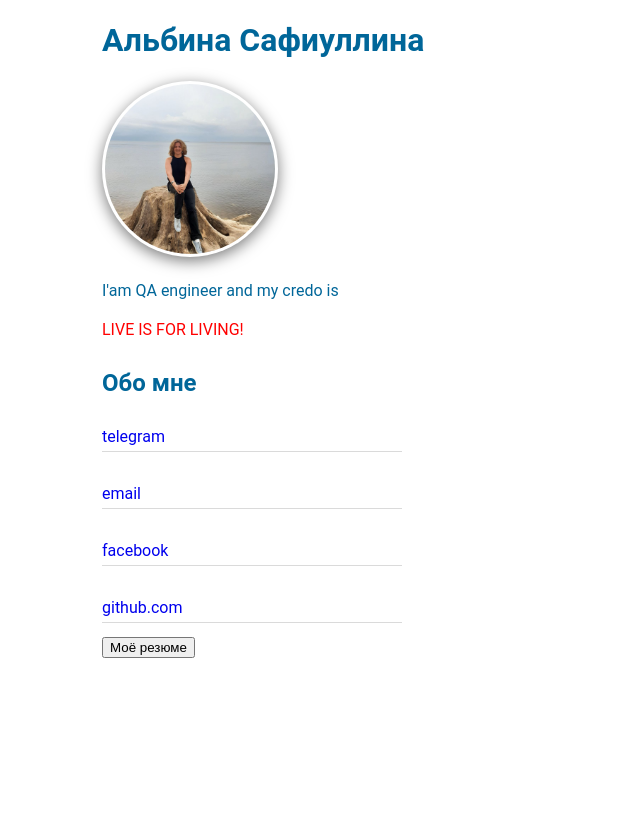
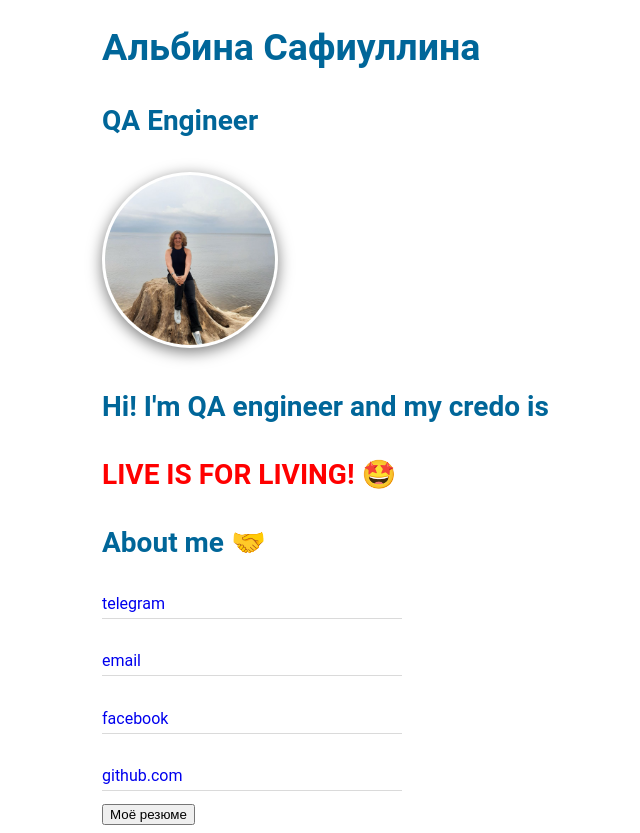
Before and after one commit to AlsinaSafi/CV, a plain HTML site: page index.html in a window 1280 px wide. Shown: the whole page, without its empty margins (18-658 px from the left). Before the commit the page ends 800 px from the top, so only its background shows below. Drawn offline with Linux system fonts and the light colour scheme.

Commit message:
Profession, Emodji

```diff
--- a/index.html
+++ b/index.html
@@ -9,16 +9,17 @@
 
 <body class="container">
 		<h1>Альбина Сафиуллина</h1>
+		<h2>QA Engineer<h2>
 
 		<div class="item">
 			<img class="photo" src="me.png" width="170" height="170" alt="фото">
 		</div>
 
-			<p>I'am QA engineer and my credo is</p>
+			<p>Hi! I'm QA engineer and my credo is</p>
 
-			<p1>LIVE IS FOR LIVING!</p1>
+			<p1>LIVE IS FOR LIVING! &#129321</p1>
 
-			<h2>Обо мне</h2>
+			<h2>About me &#129309</h2>
 
 			<div class="contacts">
 
--- a/main.css
+++ b/main.css
@@ -34,7 +34,12 @@ a::after {
 
 h1 {
   color: #006699;
-  font-size: 2em;
+  font-size: 2.35em;
+}
+
+h2 {
+  color: #0000;
+  font-size: 1.75em;
 }
 
 p {
```
